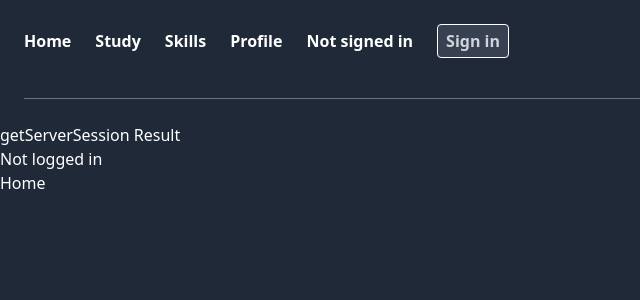
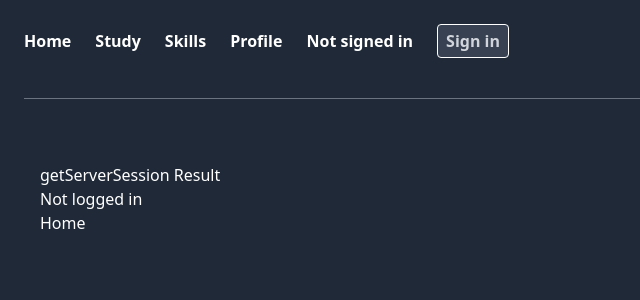
Before and after one commit to jakekressley/Focus-Forge, a Next.js app: page / in a window 1280 px wide. Shown: the top 300 px of the page, without its empty margins (0-640 px from the left). Built offline with nearby package versions, Linux system fonts and the light colour scheme; no server answers.

Commit message:
removed frontend folder and added padding to layout

```diff
--- a/app/layout.tsx
+++ b/app/layout.tsx
@@ -29,7 +29,9 @@ export default async function RootLayout({
         <SessionProvider session={session}>
           <main className="bg-gray-800 text-white h-screen">
             <NavMenu />
-            {children}
+            <div className="p-10">
+              {children}
+            </div>
           </main>
         </SessionProvider>
       </body>
```
